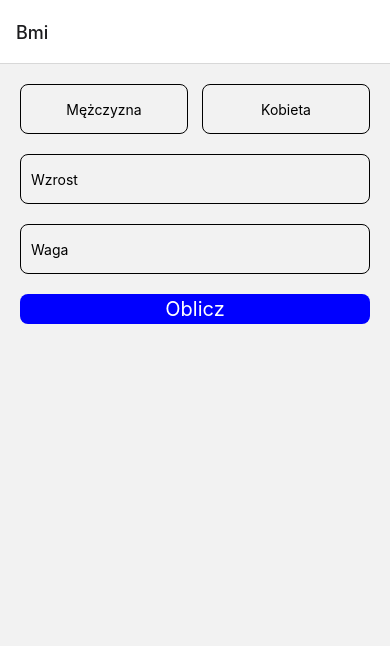
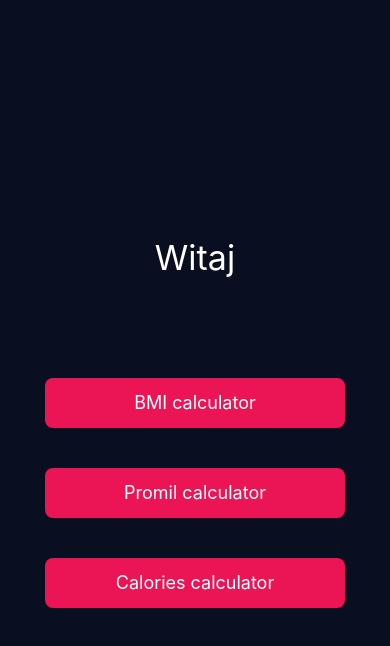
Before and after one commit to wojciechkurzak/health-calculators, a React Native app: screen / in a window 390 px wide. Shown: the top 646 px of the page. Built offline with nearby package versions, Linux system fonts and the light colour scheme.

Commit message:
Change app theme color Fix types in stack navigator

```diff
--- a/App.tsx
+++ b/App.tsx
@@ -1,9 +1,14 @@
 import { NavigationContainer } from '@react-navigation/native'
-import { createStackNavigator } from '@react-navigation/stack'
+import {
+	CardStyleInterpolators,
+	createStackNavigator,
+	StackNavigationOptions,
+} from '@react-navigation/stack'
 import HomeScreen from './screens/HomeScreen'
 import BmiScreen from './screens/BmiScreen'
 import PromilScreen from './screens/PromilScreen'
 import CaloriesScreen from './screens/CaloriesScreen'
+import { StatusBar } from 'react-native'
 
 export type StackParamList = {
 	Home: undefined
@@ -15,15 +20,59 @@ export type StackParamList = {
 const Stack = createStackNavigator<StackParamList>()
 
 const App = () => {
+	const screenOptions: StackNavigationOptions = {
+		headerStyle: {
+			backgroundColor: '#0a0e21',
+			elevation: 0,
+			shadowOpacity: 0,
+		},
+		headerTitleStyle: {
+			color: '#fff',
+		},
+		headerTintColor: '#fff',
+		presentation: 'modal',
+		cardStyleInterpolator: CardStyleInterpolators.forHorizontalIOS,
+	}
+
 	return (
-		<NavigationContainer>
-			<Stack.Navigator initialRouteName="Bmi">
-				<Stack.Screen name="Home" component={HomeScreen} />
-				<Stack.Screen name="Bmi" component={BmiScreen} />
-				<Stack.Screen name="Promil" component={PromilScreen} />
-				<Stack.Screen name="Calories" component={CaloriesScreen} />
-			</Stack.Navigator>
-		</NavigationContainer>
+		<>
+			<StatusBar backgroundColor="#0a0e21" barStyle="light-content" />
+			<NavigationContainer>
+				<Stack.Navigator initialRouteName="Home">
+					<Stack.Screen
+						name="Home"
+						component={HomeScreen}
+						options={{
+							headerShown: false,
+						}}
+					/>
+					<Stack.Screen
+						name="Bmi"
+						component={BmiScreen}
+						options={{
+							...screenOptions,
+							title: 'BMI calculator',
+						}}
+					/>
+					<Stack.Screen
+						name="Promil"
+						component={PromilScreen}
+						options={{
+							...screenOptions,
+							title: 'Promil calculator',
+						}}
+					/>
+					<Stack.Screen
+						name="Calories"
+						component={CaloriesScreen}
+						options={{
+							...screenOptions,
+							title: 'Calories calculator',
+						}}
+					/>
+				</Stack.Navigator>
+			</NavigationContainer>
+		</>
 	)
 }
 
--- a/components/CalcButton.tsx
+++ b/components/CalcButton.tsx
@@ -18,8 +18,8 @@ const CalcButton = ({ text, onPress }: PropsType) => {
 
 const styles = StyleSheet.create({
 	buttonContainer: {
-		backgroundColor: '#00f',
-		height: 30,
+		backgroundColor: '#eb1555',
+		height: 40,
 		borderRadius: 8,
 		marginTop: 20,
 	},
@@ -27,7 +27,8 @@ const styles = StyleSheet.create({
 		color: '#fff',
 		textAlign: 'center',
 		fontSize: 20,
-		lineHeight: 30,
+		lineHeight: 40,
+		fontWeight: '500',
 	},
 })
 
--- a/components/DisplayValue.tsx
+++ b/components/DisplayValue.tsx
@@ -17,18 +17,22 @@ const DisplayValue = ({ title, value }: PropsType) => {
 
 const styles = StyleSheet.create({
 	container: {
-		borderWidth: 1,
-		borderColor: '#000',
+		backgroundColor: '#1d1e33',
 		borderRadius: 8,
-		padding: 10,
+		paddingVertical: 10,
 		width: 150,
+		height: 80,
 		alignItems: 'center',
+		justifyContent: 'space-between',
 	},
 	upperText: {
 		fontSize: 14,
+		color: '#fff',
 	},
 	bottomText: {
-		fontSize: 22,
+		fontSize: 24,
+		color: '#fff',
+		fontWeight: '500',
 	},
 })
 
--- a/components/GenderButton.tsx
+++ b/components/GenderButton.tsx
@@ -20,18 +20,20 @@ const GenderButton = ({ text, value, onPress }: PropsType) => {
 const styles = StyleSheet.create({
 	buttonContainer: {
 		borderWidth: 1,
-		borderColor: '#000',
+		borderColor: '#111328',
 		borderRadius: 8,
 		height: 50,
-		backgroundColor: 'transparent',
+		backgroundColor: '#111328',
 		flexBasis: '48%',
 	},
 	checked: {
-		backgroundColor: '#f00',
+		borderColor: '#eb1555',
+		backgroundColor: '#1d1e33',
 	},
 	text: {
 		textAlign: 'center',
 		lineHeight: 50,
+		color: '#fff',
 	},
 })
 
--- a/components/NavigationButton.tsx
+++ b/components/NavigationButton.tsx
@@ -3,20 +3,12 @@ import { View, Text, TouchableWithoutFeedback, StyleSheet } from 'react-native'
 import { useNavigation } from '@react-navigation/native'
 import type { StackNavigationProp } from '@react-navigation/stack'
 import { StackParamList } from '../App'
-import { LinearGradient } from 'expo-linear-gradient'
 
 type StackNavigation = StackNavigationProp<StackParamList>
 
-enum Routes {
-	Home = 'Home',
-	Bmi = 'Bmi',
-	Calories = 'Calories',
-	Promil = 'Promil',
-}
-
 type PropsType = {
 	text: string
-	route: Routes
+	route: 'Home' | 'Bmi' | 'Calories' | 'Promil'
 }
 
 const NavigationButton = ({ text, route }: PropsType) => {
@@ -25,14 +17,7 @@ const NavigationButton = ({ text, route }: PropsType) => {
 	return (
 		<TouchableWithoutFeedback onPress={() => navigation.navigate(route)}>
 			<View style={styles.container}>
-				<LinearGradient
-					start={{ x: 1, y: 0 }}
-					end={{ x: 0, y: 1 }}
-					colors={['#4c669f', '#3b5998', '#192f6a']}
-					style={styles.gradient}
-				>
-					<Text style={styles.text}>{text}</Text>
-				</LinearGradient>
+				<Text style={styles.text}>{text}</Text>
 			</View>
 		</TouchableWithoutFeedback>
 	)
@@ -42,11 +27,9 @@ const styles = StyleSheet.create({
 	container: {
 		width: 300,
 		height: 50,
-		backgroundColor: 'transparent',
+		backgroundColor: '#eb1555',
 		marginTop: 40,
-	},
-	gradient: {
-		borderRadius: 4,
+		borderRadius: 8,
 	},
 	text: {
 		textAlign: 'center',
--- a/screens/BmiScreen.tsx
+++ b/screens/BmiScreen.tsx
@@ -67,6 +67,7 @@ const BmiScreen = () => {
 				onChangeText={setHeight}
 				keyboardType="numeric"
 				placeholder="Wzrost"
+				placeholderTextColor={'#fff'}
 			/>
 			<TextInput
 				style={styles.input}
@@ -74,6 +75,7 @@ const BmiScreen = () => {
 				onChangeText={setWeight}
 				keyboardType="numeric"
 				placeholder="Waga"
+				placeholderTextColor={'#fff'}
 			/>
 			<CalcButton text="Oblicz" onPress={DisplayValues} />
 			{bmi && idealWeight && (
@@ -89,6 +91,8 @@ const BmiScreen = () => {
 const styles = StyleSheet.create({
 	container: {
 		paddingHorizontal: 20,
+		backgroundColor: '#0a0e21',
+		flex: 1,
 	},
 	genderContainer: {
 		marginTop: 20,
@@ -96,13 +100,13 @@ const styles = StyleSheet.create({
 		justifyContent: 'space-between',
 	},
 	input: {
-		borderWidth: 1,
-		borderColor: '#000',
 		borderRadius: 8,
 		marginTop: 20,
 		padding: 10,
 		width: '100%',
 		height: 50,
+		backgroundColor: '#1d1e33',
+		color: '#fff',
 	},
 	valuesContainer: {
 		marginTop: 30,
--- a/screens/HomeScreen.tsx
+++ b/screens/HomeScreen.tsx
@@ -1,33 +1,31 @@
-import * as React from 'react';
-import { View, Text, StyleSheet } from 'react-native';
-import NavigationButton from '../components/NavigationButton';
+import * as React from 'react'
+import { View, Text, StyleSheet } from 'react-native'
+import NavigationButton from '../components/NavigationButton'
 
 const HomeScreen = () => {
 	return (
 		<View style={styles.container}>
 			<Text style={styles.text}>Witaj</Text>
-            <NavigationButton text='BMI calculator' route='Bmi'/>
-            <NavigationButton text='Promil calculator' route='Promil'/>
-            <NavigationButton text='Calories calculator' route='Calories'/>
+			<NavigationButton text="BMI calculator" route="Bmi" />
+			<NavigationButton text="Promil calculator" route="Promil" />
+			<NavigationButton text="Calories calculator" route="Calories" />
 		</View>
-    );
+	)
 }
 
 const styles = StyleSheet.create({
-    linearGradient:{
+	container: {
 		flex: 1,
+		justifyContent: 'center',
+		alignItems: 'center',
+		backgroundColor: '#0a0e21',
 	},
-    text:{
+	text: {
 		textAlign: 'center',
 		fontSize: 34,
 		marginBottom: 60,
-        color: '#000'
-    },
-    container:{
-        flex: 1,
-        justifyContent: 'center',
-        alignItems: 'center',
+		color: '#fff',
 	},
 })
 
-export default HomeScreen;
+export default HomeScreen
```
Lines whose indentation alone changed are shown as unchanged.
